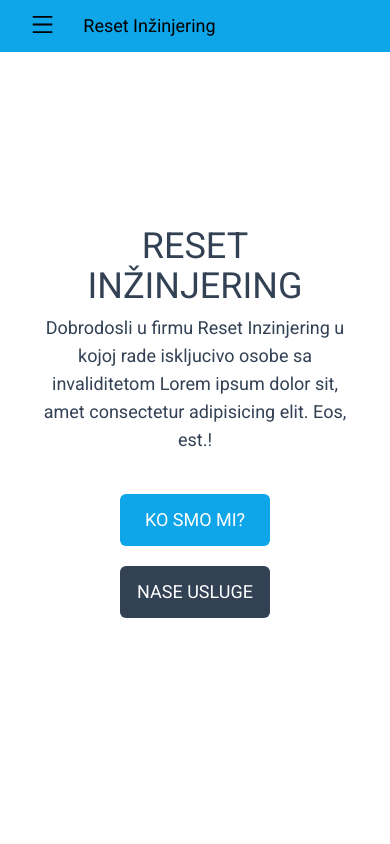
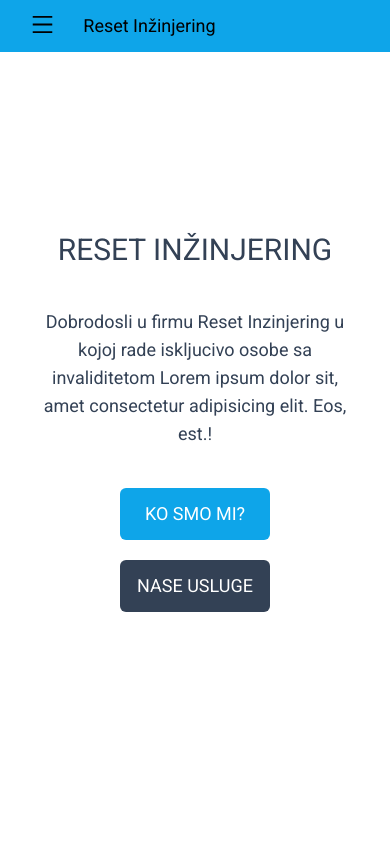
Before and after one commit to DenisKantic/RESET_ENGINEERING_WEBSITE, a React (Create React App) app: page / in a window 390 px wide. Shown: the top 844 px of the page. Built offline with nearby package versions, Linux system fonts and the light colour scheme; the HTML template or start-up script is replaced by a standard one.

Commit message:
finished HomePage.jsx component responsive styling

```diff
--- a/src/components/HomePage.jsx
+++ b/src/components/HomePage.jsx
@@ -7,13 +7,13 @@ const HomePage = () => {
     <div className='w-full h-[100vh] bg-center bg-cover top-0'>
       <div className='h-screen w-full' id="backgroundPicture">
         <div className='mx-auto w-[90%] flex items-center justify-start h-screen
-        xss:w-full md:mt-0'>
+        xss:w-full xs:flex md:mt-0'>
             <div className='mx-auto w-[90%] h-[70vh] p-5 flex items-start justify-center flex-col'>
-            <h1 className='text-6xl text-[#334155]
-                            xss:text-4xl text-center'>RESET INŽINJERING</h1>
+            <h1 className='text-[#334155] text-center
+                            xss:text-3xl mx-auto md:text-4xl md:mx-0'>RESET INŽINJERING</h1>
             <div className='xss:w-full md:w-[50%]'>
             <p className='text-2xl text-[#334155]
-                          xss:text-lg text-center mt-10 md:text-left mt-2'>Dobrodosli u firmu Reset Inzinjering u kojoj rade iskljucivo osobe sa invaliditetom
+                          xss:text-lg text-center mt-10 xs:mt-10 md:text-left md:mt-2'>Dobrodosli u firmu Reset Inzinjering u kojoj rade iskljucivo osobe sa invaliditetom
             Lorem ipsum dolor sit, amet consectetur adipisicing elit. Eos, est.!</p>
             </div>
             <div className='flex mt-10 w-full
```
